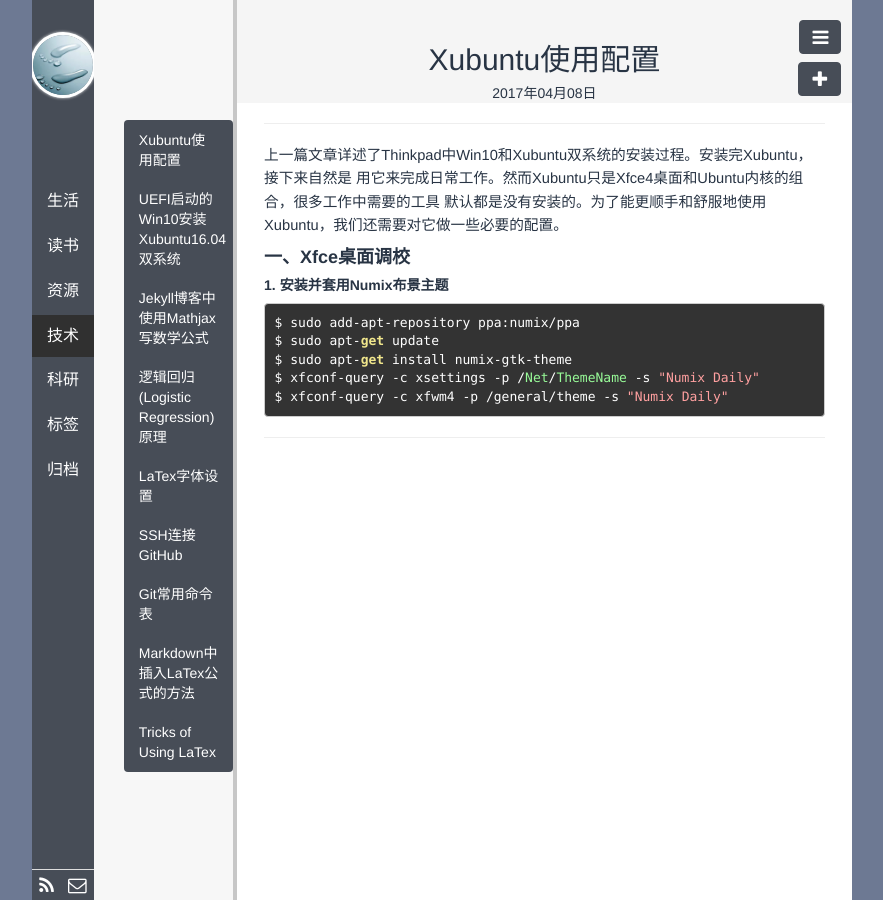
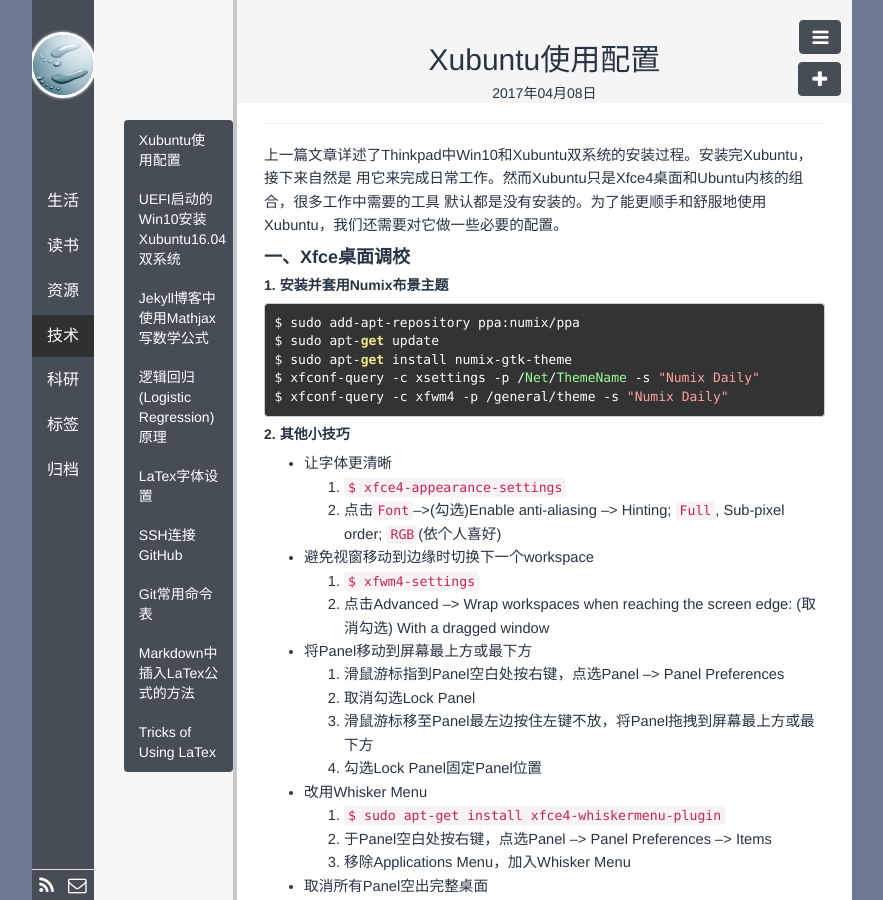
Before and after one commit to polyHong/polyHong.github.io, a Jekyll site: the page built from _posts/tech/2017-04-08-xubuntu-config-setting.md, in a window 1280 px wide. Shown: the whole page, without its empty margins (198-1081 px from the left). Built offline with Jekyll 4.4.1, drawn with Linux system fonts in a browser that asks for light colours; Markdown is read by kramdown in place of the engine named in the settings; comment, search, counter and statistics services are not loaded.

Commit message:
update xubuntu config

````diff
--- a/_posts/tech/2017-04-08-xubuntu-config-setting.md
+++ b/_posts/tech/2017-04-08-xubuntu-config-setting.md
@@ -22,3 +22,26 @@
 $ xfconf-query -c xsettings -p /Net/ThemeName -s "Numix Daily"
 $ xfconf-query -c xfwm4 -p /general/theme -s "Numix Daily"
 ```
+
+##### **2. 其他小技巧**
+
+- 让字体更清晰
+    1. `$ xfce4-appearance-settings`
+    2. 点击`Font`-->(勾选)Enable anti-aliasing --> Hinting; `Full`, Sub-pixel order; `RGB`(依个人喜好)
+- 避免视窗移动到边缘时切换下一个workspace
+    1. `$ xfwm4-settings`
+    2. 点击Advanced --> Wrap workspaces when reaching the screen edge: (取消勾选) With a dragged window
+- 将Panel移动到屏幕最上方或最下方
+    1. 滑鼠游标指到Panel空白处按右键，点选Panel --> Panel Preferences
+    2. 取消勾选Lock Panel
+    3. 滑鼠游标移至Panel最左边按住左键不放，将Panel拖拽到屏幕最上方或最下方
+    4. 勾选Lock Panel固定Panel位置
+- 改用Whisker Menu
+    1. `$ sudo apt-get install xfce4-whiskermenu-plugin`
+    2. 于Panel空白处按右键，点选Panel --> Panel Preferences --> Items
+    3. 移除Applications Menu，加入Whisker Menu
+- 取消所有Panel空出完整桌面
+    1. `$ pkill xfce4-panel`
+    2. `$ xfce4-session-logout`
+    3. 勾选“Save session for future logins”然后登出/重新启动/开机
+    4. 随时可按Alt+F2或Alt+F3呼叫App Finder
````
Also changed, not shown: 1 other file.
